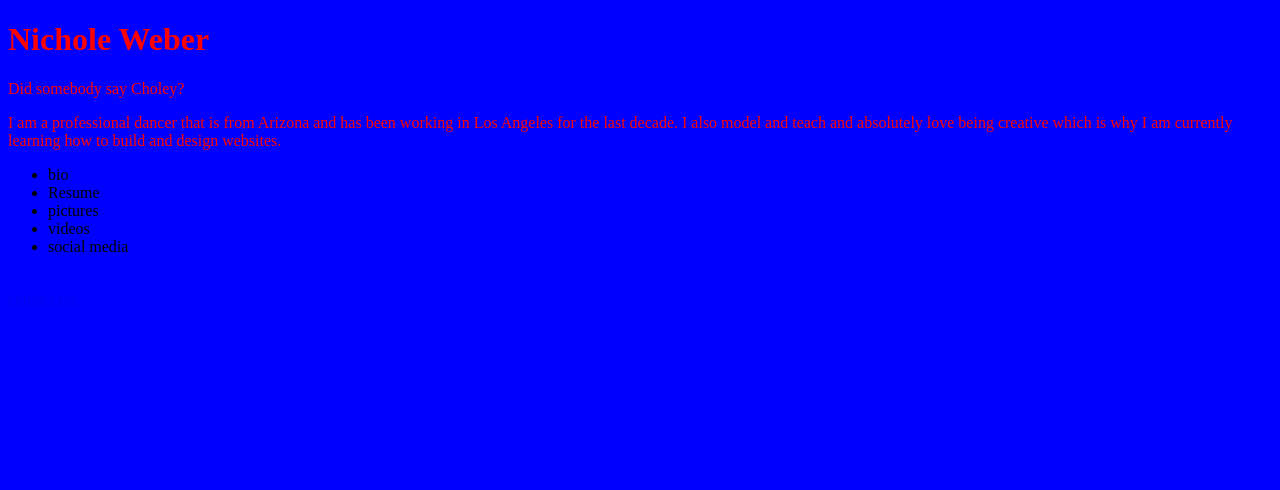
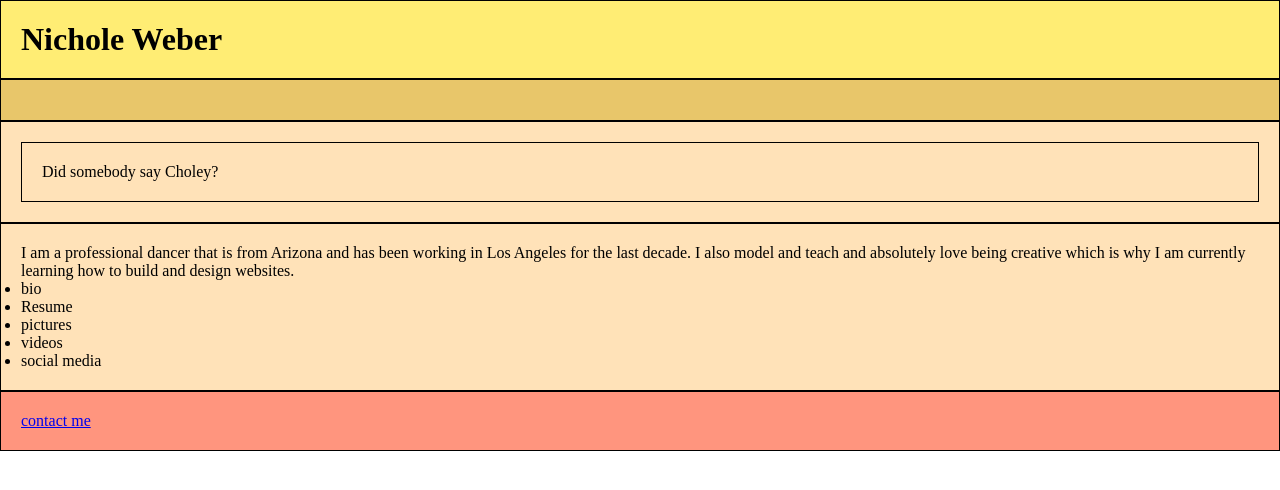
Before and after one commit to nicholeannew/nicholeannew.github.io, a plain HTML site: page unit_5/index.html in a window 1280 px wide. Drawn offline with Linux system fonts and the light colour scheme; files that its build step writes are made by us from their sources.

Commit message:
unit 5 updates

```diff
--- /dev/null
+++ b/unit_5/css/style.css
@@ -0,0 +1,40 @@
+*{
+	padding: 0;
+	margin: 0;
+}
+
+header{
+	background-color: #FFED74;
+	border: 1px black solid;
+	padding: 20px;
+
+}
+
+nav{
+	background-color: #E8C66A;
+	border: 1px black solid;
+	padding: 20px;
+}
+
+footer{
+	background-color: #FF957E;
+	border: 1px black solid;
+	padding: 20px;
+
+}
+
+section{
+	background-color: #FFe2B8;
+	border: 1px black solid;
+	padding: 20px;
+}
+
+#slogan{
+	background-color: #FFe2B8;
+	border: 1px black solid;
+	padding: 20px;
+}
+
+#wrapper{
+	background-color: #FFe2B8;
+}
--- a/unit_5/index.html
+++ b/unit_5/index.html
@@ -14,16 +14,16 @@
 			<nav>
 
 			</nav>
-		</div>
 
-		<div id="image">
+
+		<section  id="image">
 			<p id="slogan"> Did somebody say Choley?</p>
 		<!-- <img src="images/nicholeb&w.jpg" alt="black and white picture of me " title="black and white picture"> -->
-		</div>
+		</section>
 
 	<main>
-
-		<p> I am a professional dancer that is from Arizona and has been working in Los Angeles for the last decade. I also model and teach and absolutely love being creative which is why I am currently learning how to build and design websites. </p>
+		<section>
+			<p> I am a professional dancer that is from Arizona and has been working in Los Angeles for the last decade. I also model and teach and absolutely love being creative which is why I am currently learning how to build and design websites. </p>
 
 			<ul>
 				<li>bio</li>
@@ -32,14 +32,15 @@
 				<li>videos</li>
 				<li>social media</li>
 			</ul>
-
+		</section>
 	</main>
 
-		<br>
+
 
 	<footer>
 		<a href="mailto: Nweber15@gmail.com">contact me</a>
 	</footer>
+</div>
 </body>
 
 </html>
--- /dev/null
+++ b/unit_5/style.css
@@ -0,0 +1,28 @@
+
+
+header{
+	background-color: #FFED74;
+	border: 1px black solid;
+	padding: 20px;
+	text-align: center;
+
+}
+
+nav{
+	background-color: #E8C66A;
+	border: 1px black solid;
+	padding: 20px;
+}
+
+footer{
+	background-color: #FF957E;
+	border: 1px black solid;
+	padding: 20px;
+	color: red;
+}
+
+section{
+	background-color: #FFe2B8;
+	border: 1px black solid;
+	padding: 20px;
+}
```
Also changed, not shown: unit_5/layout1.svg.
